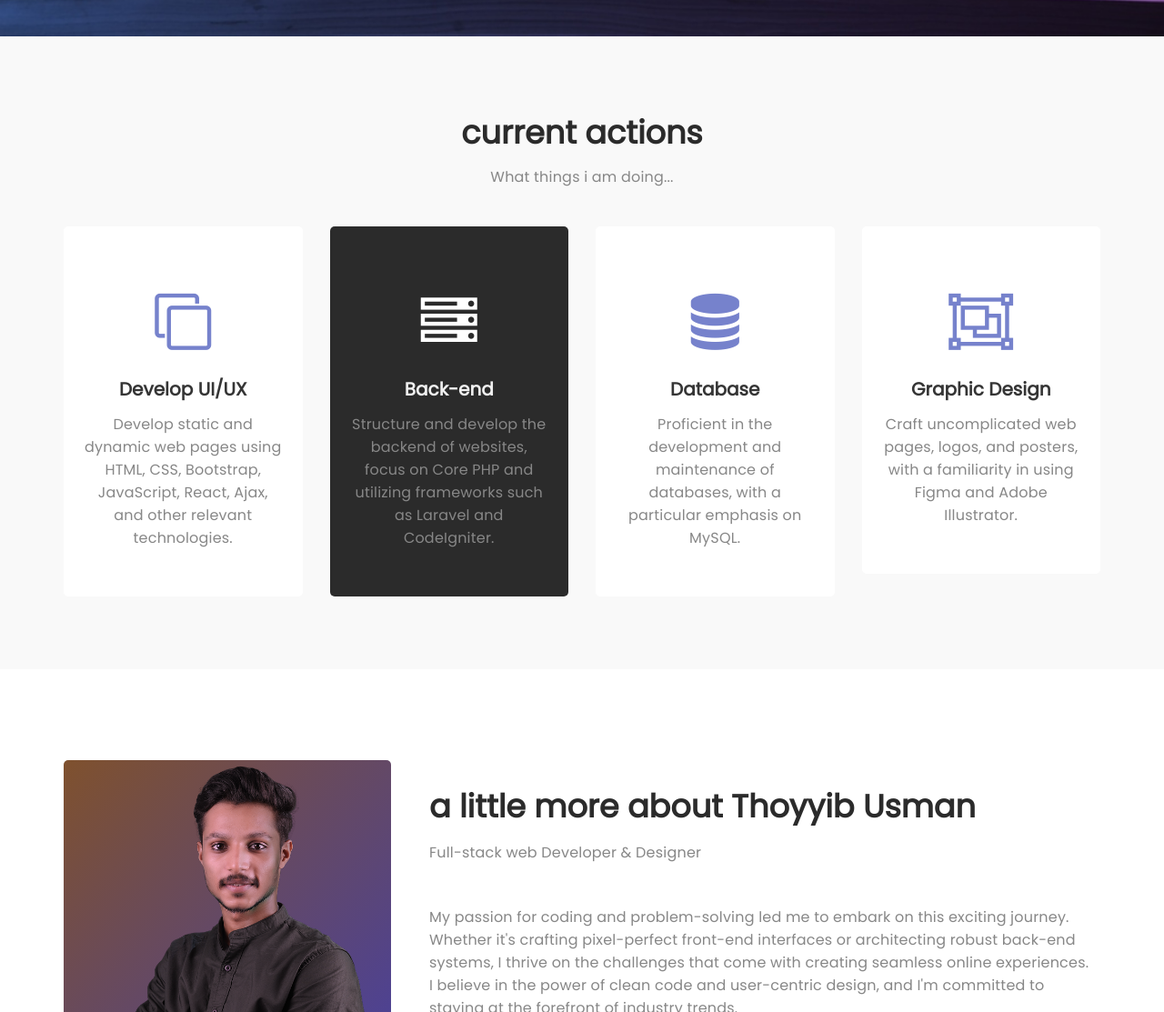
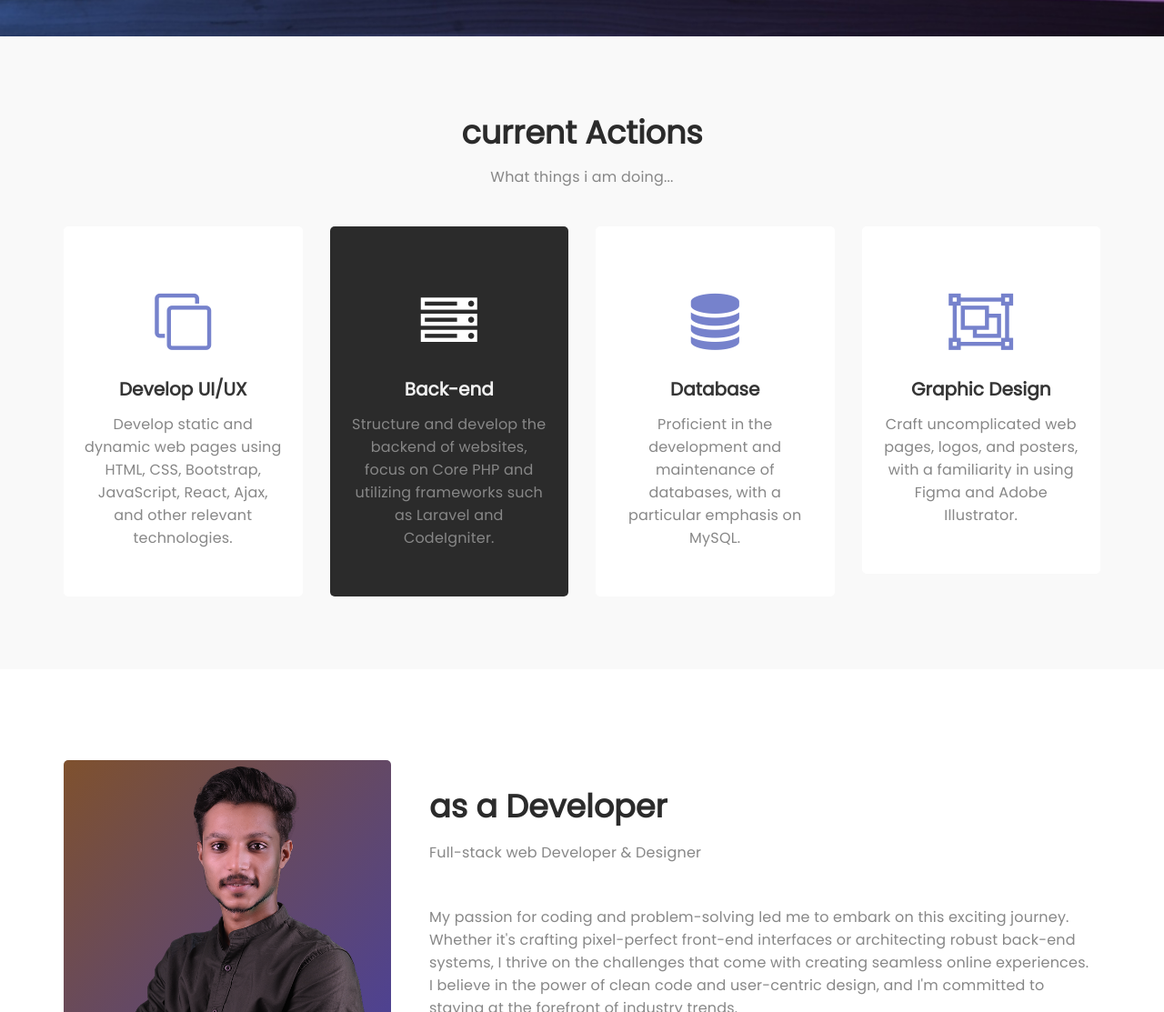
Before and after one commit to thoyyibusman/Portfolio, a plain HTML site: page index.html in a window 1280 px wide. Shown: the part 760-1873 px from the top of the page at 91% size. Drawn offline with Linux system fonts and the light colour scheme.

Commit message:
Update index.html

```diff
--- a/index.html
+++ b/index.html
@@ -68,7 +68,7 @@ http://www.tooplate.com/view/2087-kalay
 
                     <div class="wow fadeInUp section-title" data-wow-delay="0.2s">
                          <!-- SECTION TITLE -->
-                         <h2>current actions</h2>
+                         <h2>current Actions</h2>
                          <p>What things i am doing...</p>
                     </div>
 
@@ -135,7 +135,7 @@ http://www.tooplate.com/view/2087-kalay
                          <div class="about-thumb">
                               <!-- SECTION TITLE -->
                               <div class="wow fadeInUp section-title" data-wow-delay="0.6s">
-                                   <h2>a little more about Thoyyib Usman</h2>
+                                   <h2>as a Developer</h2>
                                    <p>Full-stack web Developer & Designer</p>
                               </div>
                               <div class="wow fadeInUp" data-wow-delay="0.8s">
```
